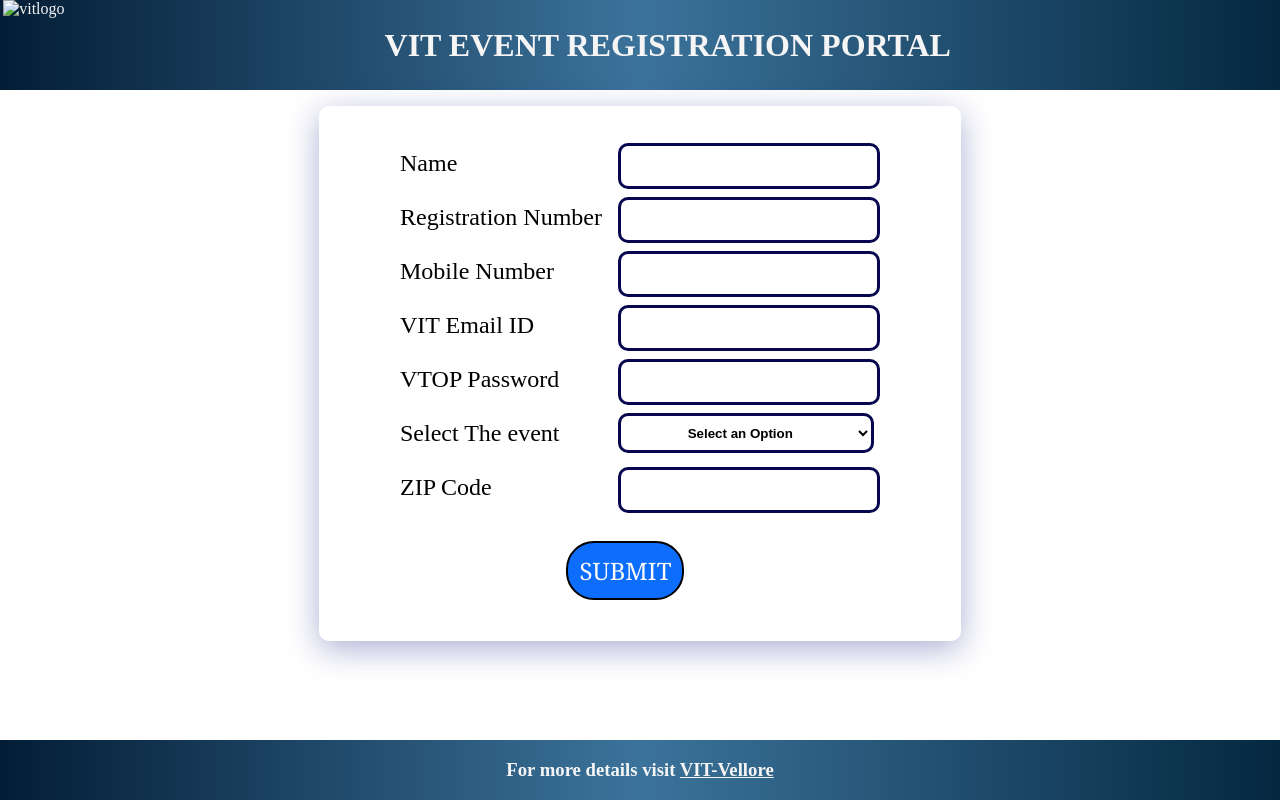
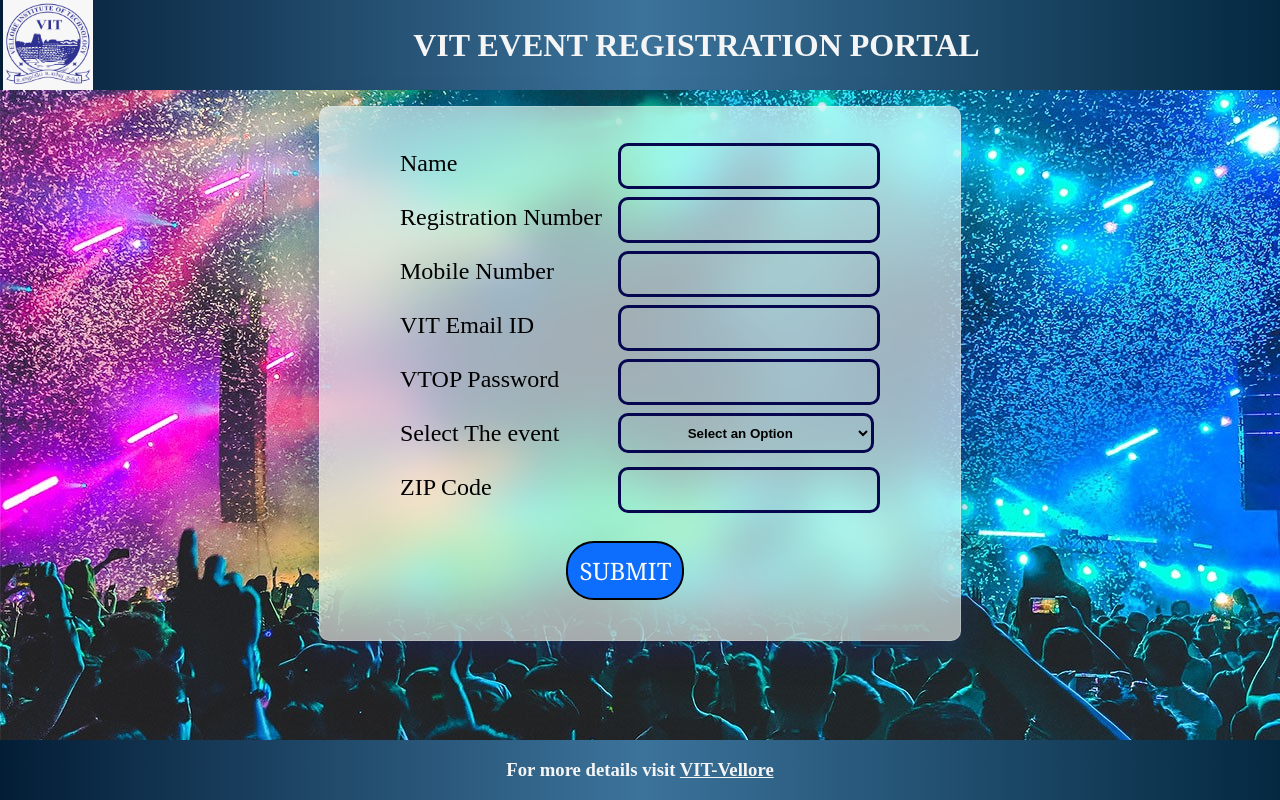
Before and after one commit to Mudumbasiddhartha/event-registration-form, a plain HTML site: page index.html in a window 1280 px wide. Drawn offline with Linux system fonts and the light colour scheme; the site is published under a folder, as on GitHub Pages, so addresses that start at the root find nothing.

Commit message:
fixed images

```diff
--- a/index.html
+++ b/index.html
@@ -17,7 +17,7 @@
 
     <header>
 
-        <img src="/imgs/android-chrome-512x512.png" alt="vitlogo">
+        <img src="imgs/android-chrome-512x512.png" alt="vitlogo">
         <h1>VIT EVENT REGISTRATION PORTAL</h1>
     </header>
 
--- a/style.css
+++ b/style.css
@@ -57,7 +57,7 @@ footer h3 a{
 }
 body{
 
-    background-image: url(/imgs/back.jpg);
+    background-image: url(imgs/back.jpg);
 }
 main{
     /* top: 10vh; */
```
Also changed, not shown: success.html (+1 -1 lines).
